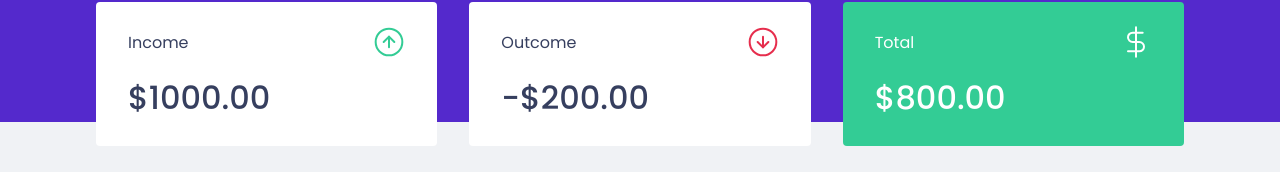
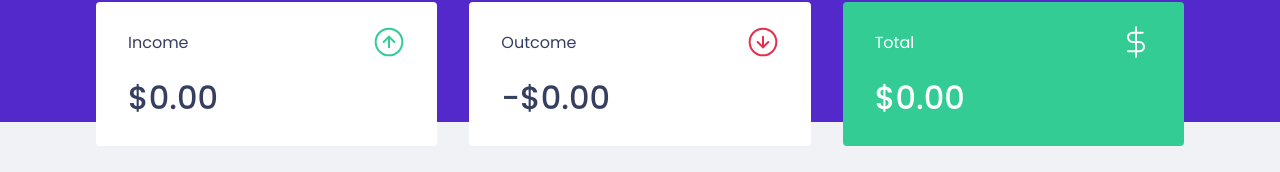
Before and after one commit to viniciusoliveiras/dtmoney, a React (Create React App) app: page / in a window 1280 px wide. Shown: the part 150-322 px from the top of the page. Built offline with nearby package versions, Linux system fonts and the light colour scheme; no server answers; what miragejs would draw is missing.

Commit message:
Contextos e hooks | Calculando resumo

```diff
--- a/src/components/Summary/index.tsx
+++ b/src/components/Summary/index.tsx
@@ -8,7 +8,24 @@
 export function Summary() {
   const { transactions } = useContext(TransactionsContext);
 
-  console.log(transactions);
+  const summary = transactions.reduce(
+    (acc, transaction) => {
+      if (transaction.type === 'deposit') {
+        acc.deposits += transaction.amount;
+        acc.total += transaction.amount;
+      } else {
+        acc.withdraws += transaction.amount;
+        acc.total -= transaction.amount;
+      }
+
+      return acc;
+    },
+    {
+      deposits: 0,
+      withdraws: 0,
+      total: 0,
+    }
+  );
 
   return (
     <Container>
@@ -17,7 +34,12 @@
           <p>Income</p>
           <img src={incomeImg} alt='Income' />
         </header>
-        <strong>$1000.00</strong>
+        <strong>
+          {new Intl.NumberFormat('USA', {
+            style: 'currency',
+            currency: 'USD',
+          }).format(summary.deposits)}
+        </strong>
       </div>
 
       <div>
@@ -25,7 +47,13 @@
           <p>Outcome</p>
           <img src={outcomeImg} alt='Outcome' />
         </header>
-        <strong>-$200.00</strong>
+        <strong>
+          -
+          {new Intl.NumberFormat('USA', {
+            style: 'currency',
+            currency: 'USD',
+          }).format(summary.withdraws)}
+        </strong>
       </div>
 
       <div className='highlight-background'>
@@ -33,7 +61,12 @@
           <p>Total</p>
           <img src={total} alt='Total' />
         </header>
-        <strong>$800.00</strong>
+        <strong>
+          {new Intl.NumberFormat('USA', {
+            style: 'currency',
+            currency: 'USD',
+          }).format(summary.total)}
+        </strong>
       </div>
     </Container>
   );
```
